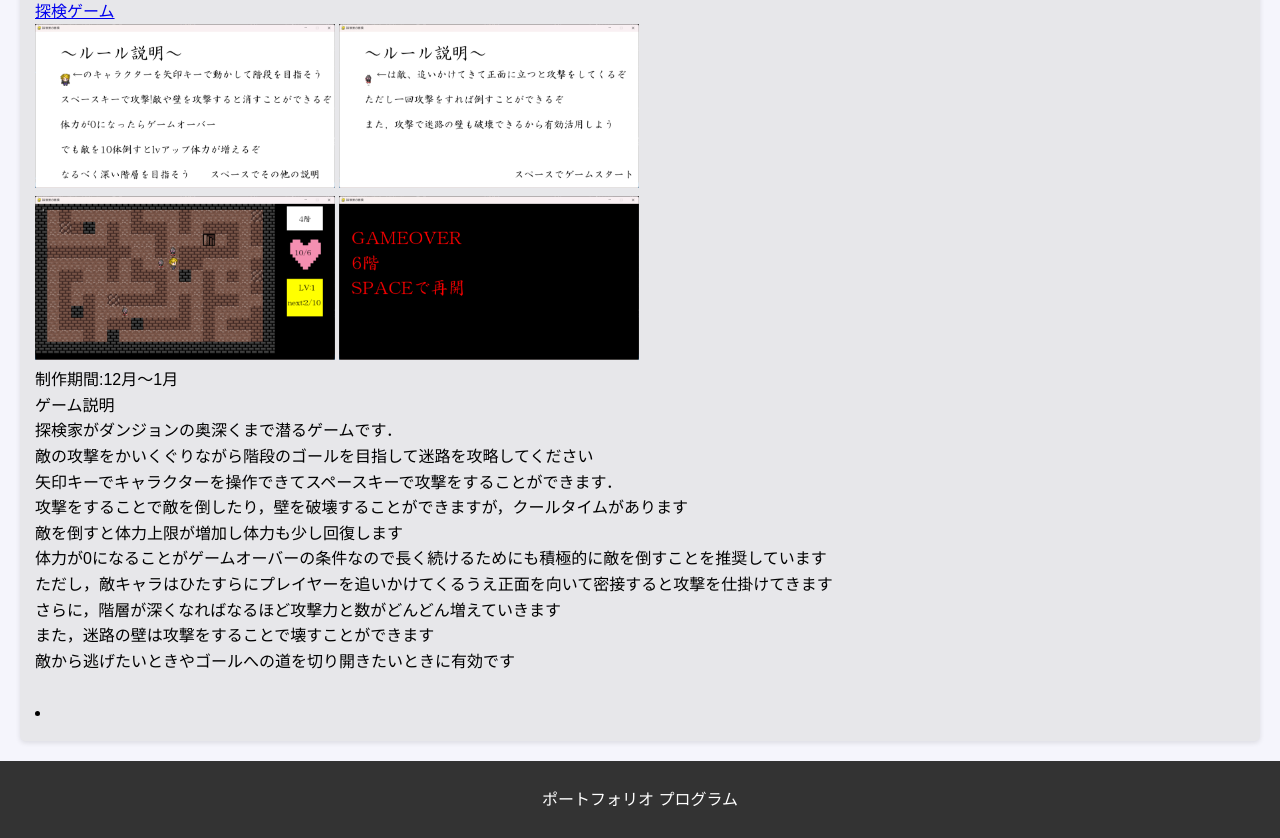
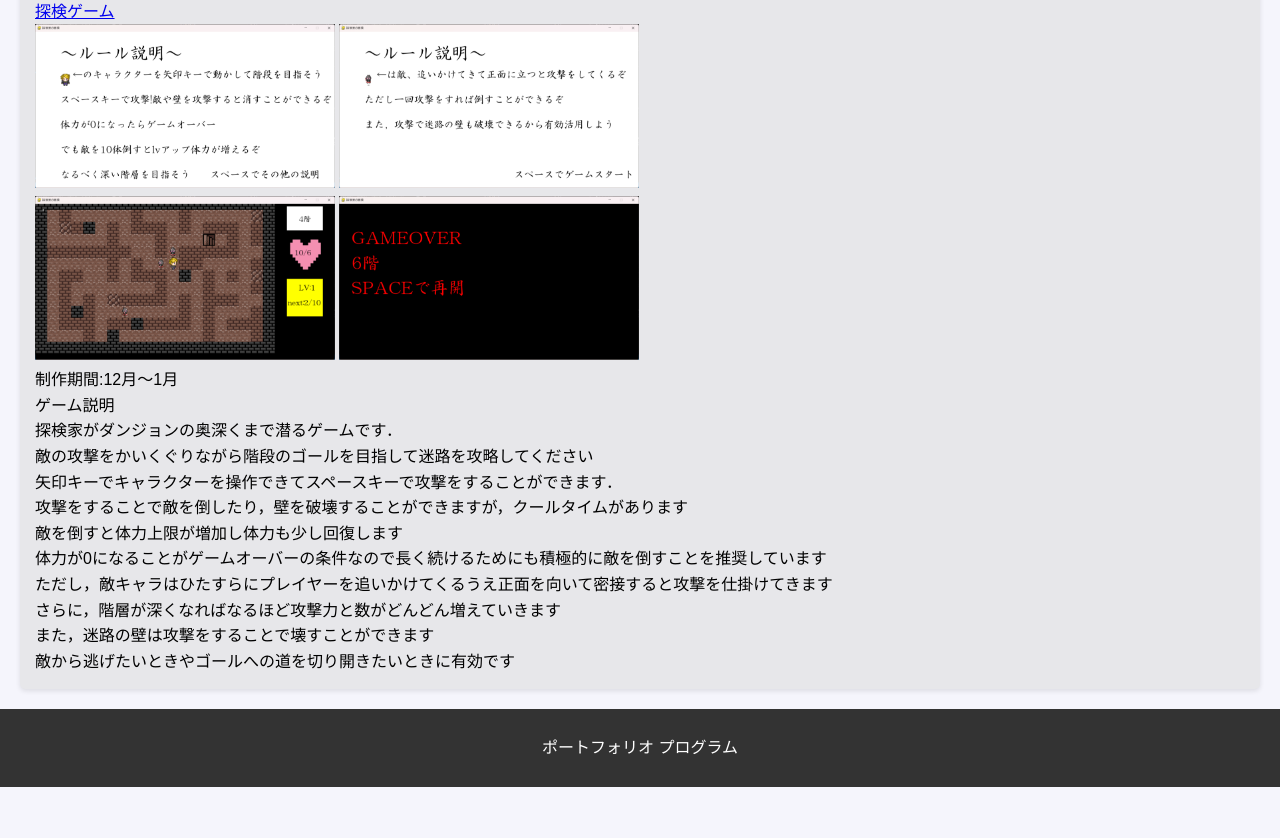
Before and after one commit to yurei0903/portforio, a plain HTML site: page program.html in a window 1280 px wide. Shown: the part 1076-1914 px from the top of the page. After the commit the page ends 1863 px from the top, so only its background shows below. Drawn offline with Linux system fonts and the light colour scheme.

Commit message:
update program.html

```diff
--- a/program.html
+++ b/program.html
@@ -68,10 +68,7 @@
                 さらに，階層が深くなればなるほど攻撃力と数がどんどん増えていきます<br>
                 また，迷路の壁は攻撃をすることで壊すことができます<br>
                 敵から逃げたいときやゴールへの道を切り開きたいときに有効です<br>
-                <br>
-
                 </div>
-            <li>
 
         </section>
 
```
